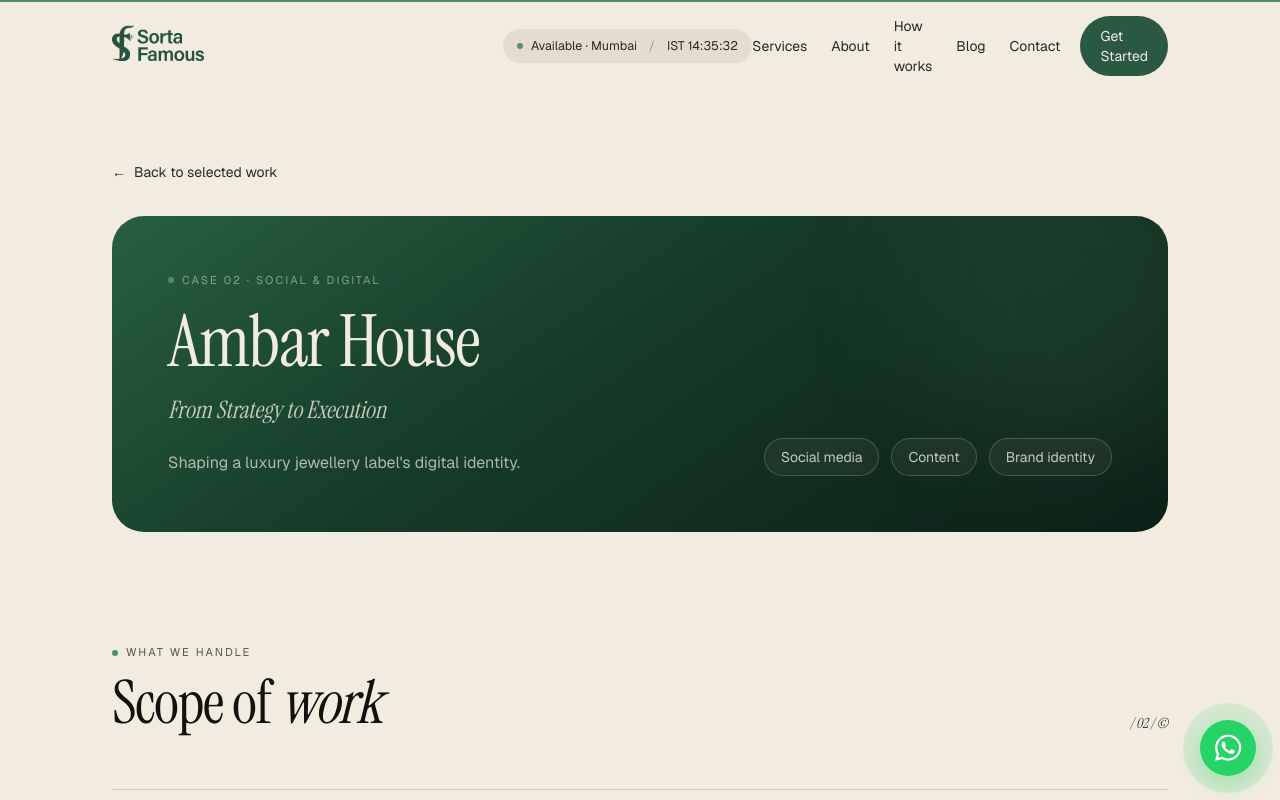
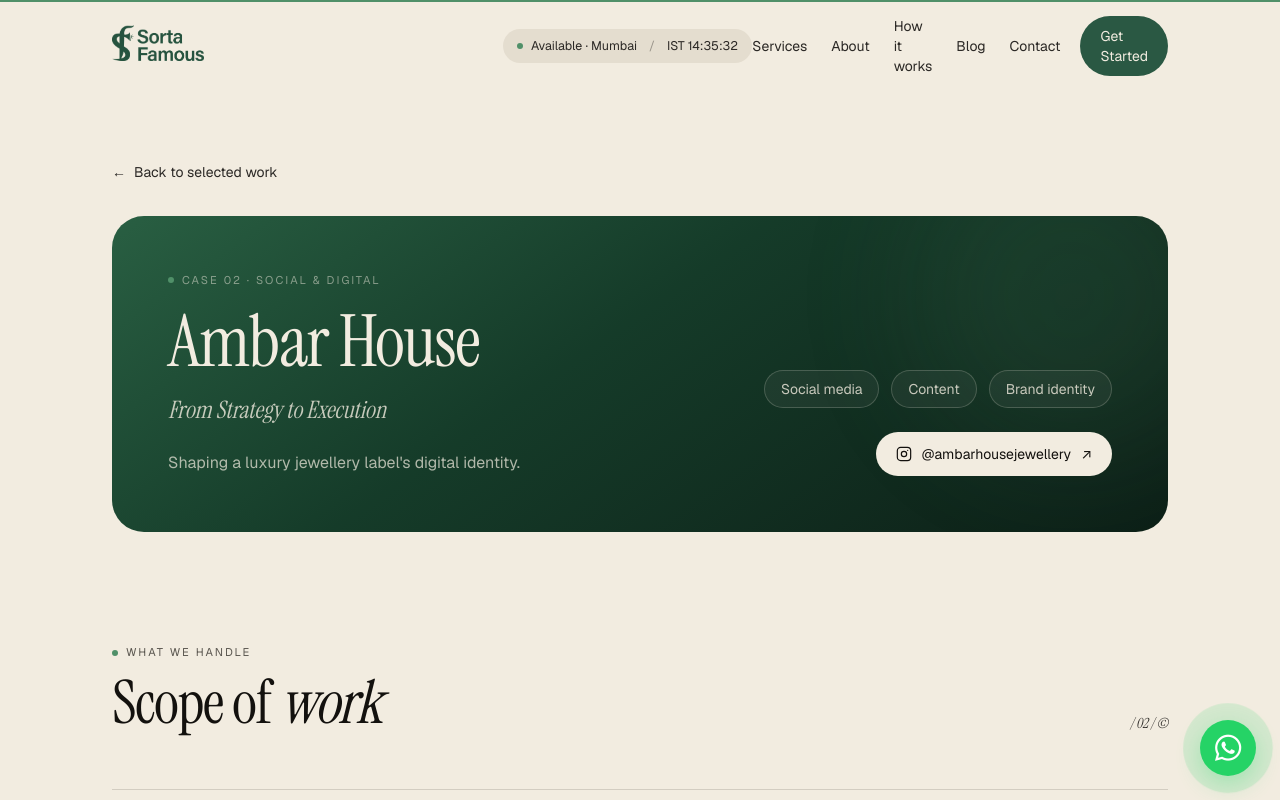
Before and after one commit to Onkar-nst/sortafamous-v1, a Next.js app: page /work/ambar-house-digital in a window 1280 px wide. Shown: the top 800 px of the page. Built offline with nearby package versions, Linux system fonts and the light colour scheme.

Commit message:
added social links

```diff
--- a/app/work/[slug]/page.tsx
+++ b/app/work/[slug]/page.tsx
@@ -86,6 +86,7 @@
                   </p>
                 </div>
 
+                <div className="flex flex-col gap-6 lg:items-end">
                   <div className="flex flex-wrap gap-3 lg:justify-end">
                     {study.services.map((service) => (
                       <span
@@ -95,6 +96,39 @@
                         {service}
                       </span>
                     ))}
+                  </div>
+
+                  {study.instagram && (
+                    <a
+                      href={study.instagram}
+                      target="_blank"
+                      rel="noopener noreferrer"
+                      className="group inline-flex items-center gap-2.5 self-start rounded-pill bg-cream px-5 py-3 text-sm text-ink transition-transform duration-300 hover:-translate-y-0.5 lg:self-end"
+                    >
+                      {/* lucide v1 dropped brand glyphs, same path as the footer */}
+                      <svg
+                        aria-hidden
+                        viewBox="0 0 24 24"
+                        fill="none"
+                        stroke="currentColor"
+                        strokeWidth={1.8}
+                        strokeLinecap="round"
+                        strokeLinejoin="round"
+                        className="h-4 w-4"
+                      >
+                        <rect x="2" y="2" width="20" height="20" rx="5" />
+                        <circle cx="12" cy="12" r="4" />
+                        <circle cx="17.5" cy="6.5" r="1" fill="currentColor" stroke="none" />
+                      </svg>
+                      @{study.instagram.replace(/\/+$/, "").split("/").pop()}
+                      <span
+                        aria-hidden
+                        className="transition-transform duration-300 group-hover:-translate-y-0.5 group-hover:translate-x-0.5"
+                      >
+                        ↗
+                      </span>
+                    </a>
+                  )}
                 </div>
               </div>
             </header>
--- a/lib/cases.ts
+++ b/lib/cases.ts
@@ -32,6 +32,8 @@
    * detail page. The first sentence is set as the serif lead-in.
    */
   scope?: string;
+  /** The client's Instagram profile, linked from the detail page. */
+  instagram?: string;
   summary: string;
   body: string[];
 };
@@ -49,6 +51,7 @@
     // The coverage now sits on the Ambar House digital case, so this one is
     // kept off the grid rather than shown twice.
     hidden: true,
+    instagram: "https://www.instagram.com/ambarhousejewellery",
     outlet: "Woman's Era",
     services: ["Public Relations", "Brand storytelling", "Print media"],
     summary:
@@ -74,6 +77,7 @@
         caption: "Ambar House featured in Woman's Era.",
       },
     ],
+    instagram: "https://www.instagram.com/ambarhousejewellery",
     outlet: "Social & digital",
     services: ["Social media", "Content", "Brand identity"],
     scope:
@@ -162,6 +166,7 @@
     inside: "/images/work/kredme-inside.jpg",
     insideCaption:
       "KredMe, reaching the right audience and driving app downloads through strategic performance marketing.",
+    instagram: "https://www.instagram.com/kredmeapp",
     outlet: "Performance marketing",
     services: ["Performance marketing", "Paid media", "App growth"],
     scope:
@@ -184,6 +189,7 @@
     inside: "/images/work/sraavyam-inside.jpg",
     insideCaption:
       "Sraavyam The Andhra Kitchen, built from launch planning through social media management and influencer collaborations.",
+    instagram: "https://www.instagram.com/sraavyam_pune",
     outlet: "Social & digital",
     services: ["Social media", "Influencer marketing", "Launch strategy"],
     summary:
```
Lines whose indentation alone changed are shown as unchanged.
